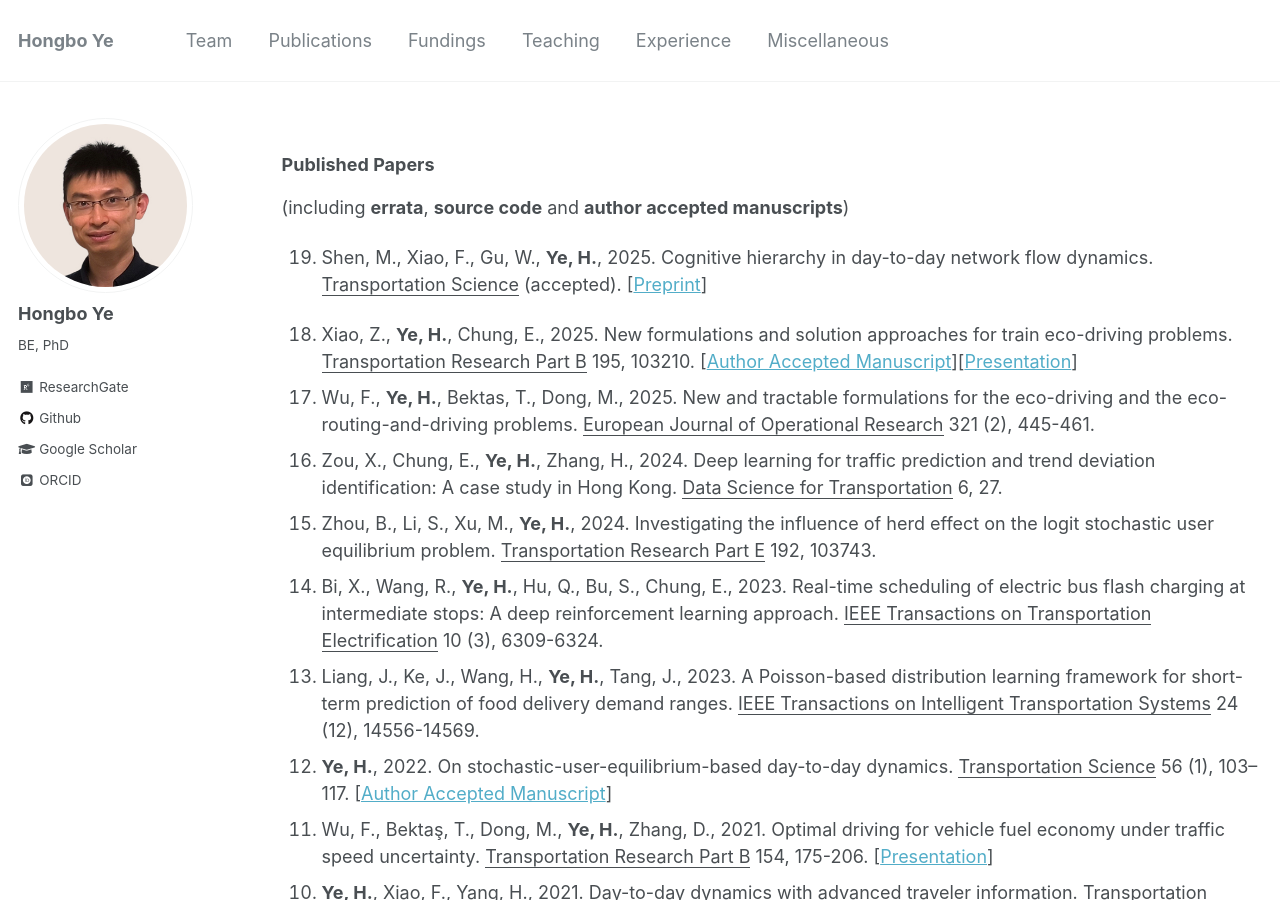
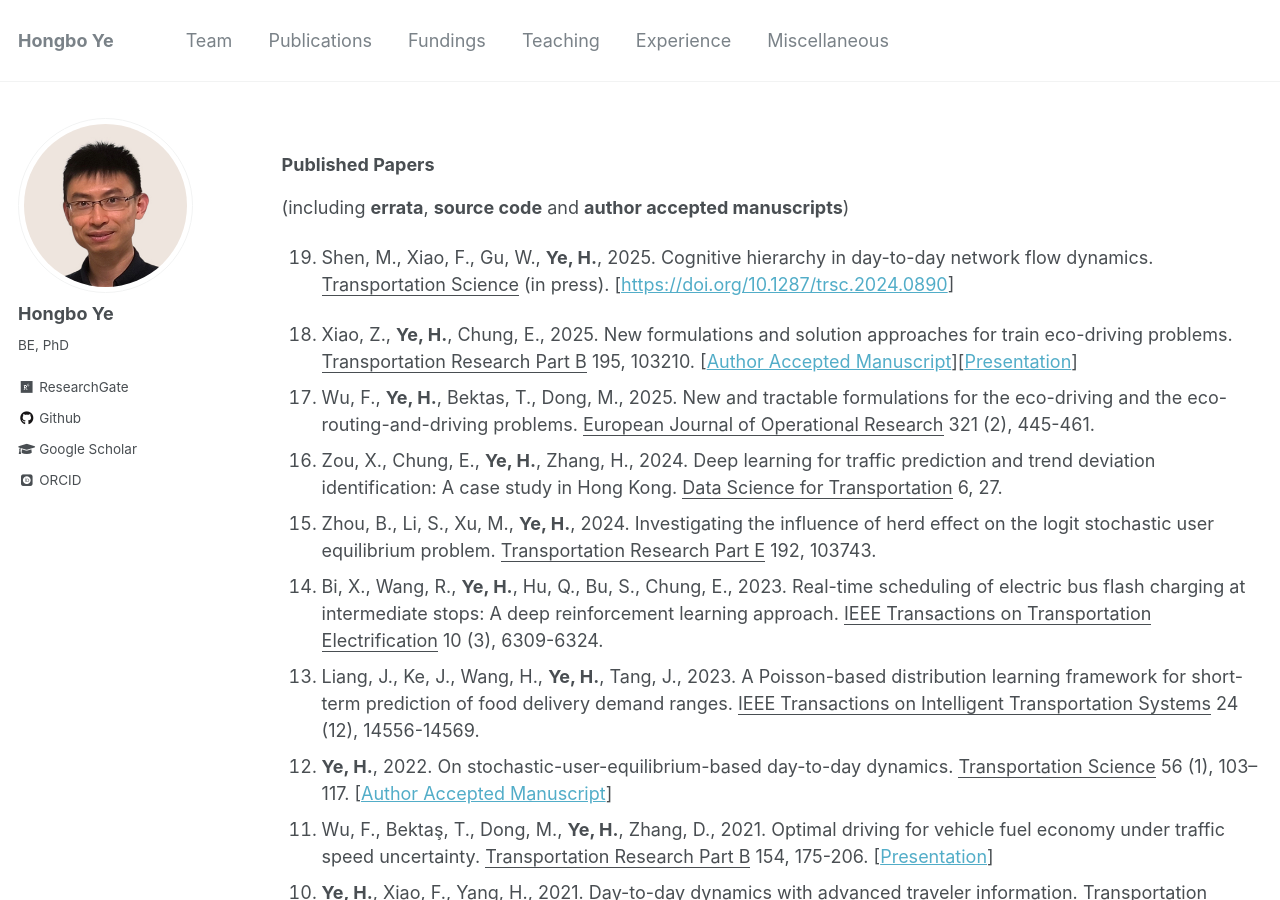
Before and after one commit to hb-ye/hb-ye.github.io, a Jekyll site: the page built from _pages/publications.md, in a window 1280 px wide and 900 px high. Built offline with Jekyll 4.4.1, drawn with Linux system fonts in a browser that asks for light colours; some web fonts are replaced.

Commit message:
Update publications.md

```diff
--- a/_pages/publications.md
+++ b/_pages/publications.md
@@ -21,7 +21,7 @@ author_profile: true
 
 {: reversed="reversed"}
 
-19. Shen, M., Xiao, F., Gu, W., **Ye, H.**, 2025. Cognitive hierarchy in day-to-day network flow dynamics. <u>Transportation Science</u> (accepted). [<a href="https://arxiv.org/abs/2409.11908">Preprint</a>]
+19. Shen, M., Xiao, F., Gu, W., **Ye, H.**, 2025. Cognitive hierarchy in day-to-day network flow dynamics. <u>Transportation Science</u> (in press). [<a href="https://doi.org/10.1287/trsc.2024.0890">https://doi.org/10.1287/trsc.2024.0890</a>]
 
 18. Xiao, Z., **Ye, H.**, Chung, E., 2025. New formulations and solution approaches for train eco-driving problems. <u>Transportation Research Part B</u> 195, 103210. [[Author Accepted Manuscript](/files/2025Xiao_AAM.pdf)][[Presentation](/files/2025Xiao_Presentation.pdf)]
 17. Wu, F., **Ye, H.**, Bektas, T., Dong, M., 2025. New and tractable formulations for the eco-driving and the eco-routing-and-driving problems. <u>European Journal of Operational Research</u> 321 (2), 445-461.
```
